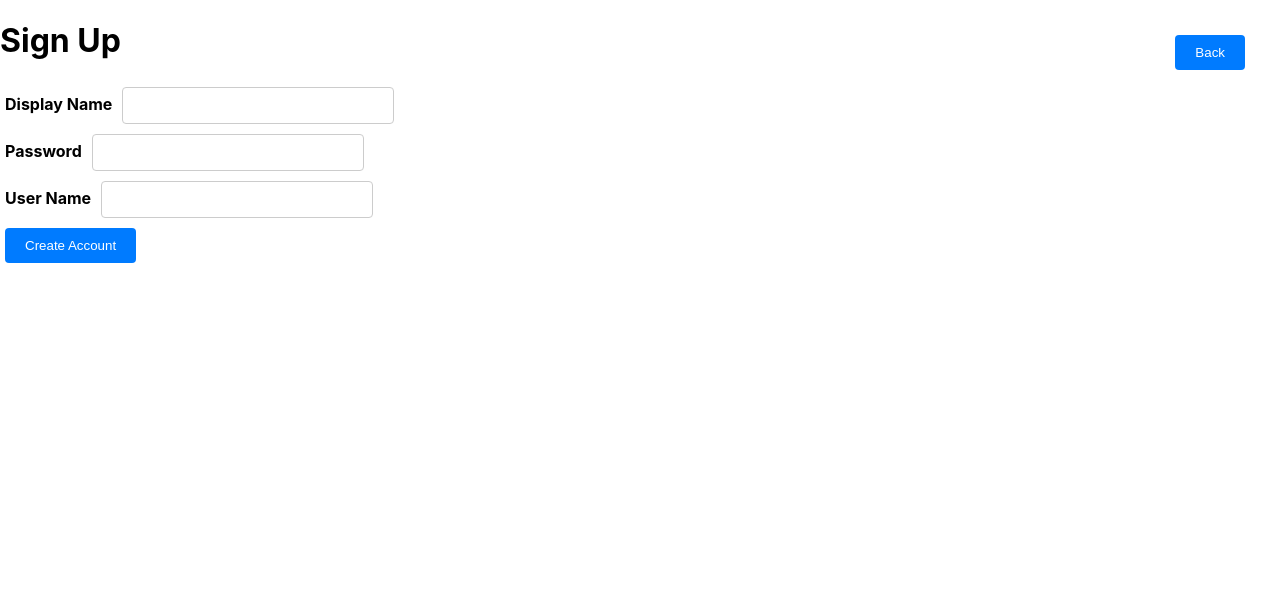
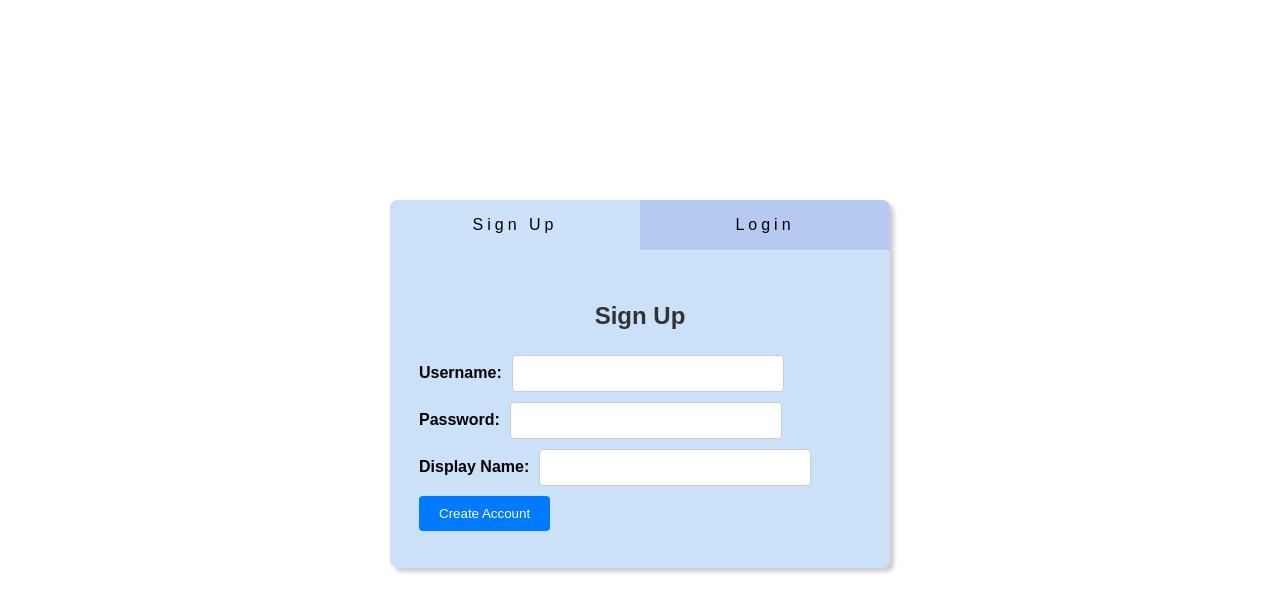
Before and after one commit to pwc88430/CodeHubProject, a React (Create React App) app in the folder client/: page / in a window 1280 px wide. Shown: the top 612 px of the page. Built offline with nearby package versions, Linux system fonts and the light colour scheme.

Commit message:
consolidated login and signup pages

```diff
--- a/client/src/App.js
+++ b/client/src/App.js
@@ -6,14 +6,17 @@ import "./RecordingPage.css";
 import HomePage from "./HomePage";
 import { useState } from "react";
 import SignUpForm from "./SignUpForm";
+import LoginSignPage from "./loginSignPage";
+import "./LoginSignPage.css";
 
 function App() {
-    const [screen, setScreen] = useState("signUpPage");
+    const [screen, setScreen] = useState("loginSign");
     const [userInfo, setUserInfo] = useState({
         username: sessionStorage.getItem("voxUsername"),
         password: sessionStorage.getItem("voxPassword"),
         secretKey: sessionStorage.getItem("voxSecretKey"),
     });
+    const [error, setError] = useState("");
 
     useEffect(() => {
         console.log(userInfo);
@@ -33,14 +36,12 @@ function App() {
             hashed: hashed,
         };
 
-        console.log("username: " + username + "  password:" + password);
-
         xhr.onload = () => {
             if (xhr.readyState === 4 && xhr.status === 200) {
                 if (xhr.response == "") return;
-                console.log(xhr.response);
-                console.log("successful");
+
                 const result = JSON.parse(xhr.response);
+                console.log(result);
                 sessionStorage.setItem("voxUsername", result.username);
                 sessionStorage.setItem("voxPassword", result.password);
                 sessionStorage.setItem("voxSecretKey", result.secretKey);
@@ -61,7 +62,13 @@ function App() {
         sessionStorage.setItem("voxUsername", "");
         sessionStorage.setItem("voxPassword", "");
         sessionStorage.setItem("voxSecretKey", "");
-        toHomePage();
+        setUserInfo({
+            username: "",
+            password: "",
+            secretKey: "",
+        });
+        toMainPage();
+        console.log(userInfo);
     }
 
     function toRecordingPage() {
@@ -79,19 +86,13 @@ function App() {
     }
 
     if (screen === "main") {
-        return (
-            <div className="App">
-                <LoginForm changeScreen={toRecordingPage} toHomePage={toMainPage} toSignUpForm={toSignUpForm} signInUser={signInUser} />
-            </div>
-        );
+        return <LoginSignPage signInUser={signInUser} error={error} />;
     } else if (screen === "recordingPage") {
         return <RecordingPage changeScreen={toMainPage} />;
     } else if (screen === "homePage") {
         return <HomePage signOutUser={signOutUser} userInfo={userInfo} />;
-    } else if (screen === "signUpPage") {
-        return <SignUpForm changeScreen={toMainPage} />;
     } else if (screen == "loginSign") {
-        //return <LoginSignPage />;
+        return <LoginSignPage signInUser={signInUser} />;
     }
 }
 
--- a/client/src/HomePage.js
+++ b/client/src/HomePage.js
@@ -18,7 +18,9 @@ function HomePage({ userInfo, signOutUser }) {
                     </button>
                 </div>
 
-                <button id="back">Back</button>
+                <button id="back" onClick={signOutUser}>
+                    Sign Out
+                </button>
             </header>
             <h1>Welcome {userInfo.username}!</h1>
         </>
--- a/client/src/LoginForm.css
+++ b/client/src/LoginForm.css
@@ -1,4 +1,4 @@
-form {
+.form {
     display: flex;
     flex-direction: column;
 }
@@ -15,7 +15,7 @@ input {
     border-radius: 4px;
 }
 
-button {
+.button {
     background-color: #007bff;
     color: #fff;
     border: none;
@@ -44,6 +44,7 @@ h2 {
 label {
     width: 120px;
     margin: 5px;
+    color: black;
 }
 
 input {
--- a/client/src/LoginForm.js
+++ b/client/src/LoginForm.js
@@ -4,10 +4,10 @@ function LoginForm({ changeScreen, toHomePage, toSignUpForm, signInUser }) {
     const [username, setUsername] = useState("");
     const [password, setPassword] = useState("");
 
-    const handleSubmit = (e) => {
-        e.preventDefault();
-        toHomePage();
-    };
+    //const handleSubmit = (e) => {
+    //  e.preventDefault();
+    // toHomePage();
+    // };
 
     const userNameEl = document.querySelector("#username");
     const passwordEl = document.querySelector("#password");
@@ -18,7 +18,7 @@ function LoginForm({ changeScreen, toHomePage, toSignUpForm, signInUser }) {
     return (
         <div>
             <h2>Login</h2>
-            <form onSubmit={handleSubmit}>
+            <div id="form">
                 <div>
                     <label htmlFor="username">Username:</label>
                     <input type="text" id="username" value={username} onChange={(e) => setUsername(e.target.value)} />
@@ -27,12 +27,14 @@ function LoginForm({ changeScreen, toHomePage, toSignUpForm, signInUser }) {
                     <label htmlFor="password">Password:</label>
                     <input type="password" id="password" value={password} onChange={(e) => setPassword(e.target.value)} />
                 </div>
-                <button type="submit" onClick={signIn}>
+                <button className="button" type="submit" onClick={signIn}>
                     Log in
                 </button>
-            </form>
-            <button onClick={changeScreen}>Create Test Recording</button>
-            <button onClick={toSignUpForm}>Don't have an account? Sign up!</button>
+            </div>
+
+            <button className="button" onClick={toSignUpForm}>
+                Don't have an account? Sign up!
+            </button>
         </div>
     );
 }
--- a/client/src/LoginSignPage.css
+++ b/client/src/LoginSignPage.css
@@ -2,58 +2,46 @@ body {
     margin: 0;
     padding: 0;
     font-family: sans-serif;
-    background: #f5abc9;
+    background: #ffffff;
     color: grey;
-}
-
-img {
-    display: block;
-    width: 100%;
-    border-radius: 0.5rem;
-    object-fit: cover;
-    height: 30rem;
-    margin-bottom: 2rem;
-}
-
-.section-center {
-    width: 90vw;
-    margin: 0 auto;
-    max-width: 1170px;
-    min-width: 340px;
-    padding: 5rem 0;
+    display: flex;
+    justify-content: center;
 }
 
 .tabs {
-    background: #ffe5e2;
+    margin-top: 200px;
+    background: #cbe1f7;
     border-radius: 0.5rem;
     grid-template-rows: auto 1fr;
+    box-shadow: 4px 4px 4px rgba(0, 0, 0, 0.2);
+    min-width: 500px;
 }
 
-.button {
+.mainButton {
     padding: 1rem 0;
     border: none;
     font-size: 1rem;
     background: #b6c9f0;
     cursor: pointer;
-    transition: all 0.3s linear;
+    transition: all 0.1s linear;
     letter-spacing: 0.25rem;
 }
 
 .btn-container {
     display: grid;
-    grid-template-columns: 1fr 1fr 1fr;
+    grid-template-columns: 1fr 1fr;
 }
 
-.button:nth-child(1) {
+.mainButton:nth-child(1) {
     border-top-left-radius: 0.5rem;
 }
 
-.button:nth-child(3) {
+.mainButton:nth-child(2) {
     border-top-right-radius: 0.5rem;
 }
 
-.button:hover:not(.live) {
-    background: #e93b81;
+.mainButton:hover:not(.live) {
+    background: #6485f2;
     color: white;
 }
 
@@ -81,6 +69,23 @@ img {
     display: block;
 }
 
-.button.live {
-    background: #ffe5e2;
+.mainButton.live {
+    background: #cbe1f7;
 }
+
+.error {
+    display: none;
+}
+
+.error.live {
+    margin-top: 10px;
+    width: 500px;
+    height: 100px;
+    background-color: rgb(247, 228, 228);
+    border-radius: 0.5rem;
+    border: 1px solid red;
+    box-shadow: 4px 4px 4px rgba(0, 0, 0, 0.2);
+    padding: 10px;
+    color: red;
+    display: block;
+}
--- a/client/src/SignUpForm.js
+++ b/client/src/SignUpForm.js
@@ -1,11 +1,11 @@
-export default function SignUpForm({ changeScreen }) {
+export default function SignUpForm() {
     function logResult(result) {
         console.log(result);
     }
     function signUpUser() {
         const displayNameEl = document.querySelector("#displayName");
-        const passwordEl = document.querySelector("#password");
-        const userNameEl = document.querySelector("#username");
+        const passwordEl = document.querySelector("#signupPassword");
+        const userNameEl = document.querySelector("#signupUsername");
 
         const body = {
             username: userNameEl.value,
@@ -31,22 +31,23 @@ export default function SignUpForm({ changeScreen }) {
 
     return (
         <>
-            <h1>Sign Up</h1>
+            <h2>Sign Up</h2>
             <div>
-                <label>Display Name</label>
+                <label>Username:</label>
+                <input id="signupUsername"></input>
+            </div>
+            <div>
+                <label>Password:</label>
+                <input id="signupPassword"></input>
+            </div>
+
+            <div>
+                <label>Display Name:</label>
                 <input id="displayName"></input>
             </div>
-            <div>
-                <label>Password</label>
-                <input id="password"></input>
-            </div>
-            <div>
-                <label>User Name</label>
-                <input id="username"></input>
-            </div>
-            <button onClick={signUpUser}>Create Account</button>
-            <button className="button" id="back" onClick={changeScreen}>
-                Back
+
+            <button className="button" onClick={signUpUser}>
+                Create Account
             </button>
         </>
     );
--- a/client/src/loginSignPage.js
+++ b/client/src/loginSignPage.js
@@ -1 +1,53 @@
-export default function LoginSignPage() {}
+import LoginForm from "./LoginForm";
+import SignUpForm from "./SignUpForm";
+import { useRef } from "react";
+
+export default function LoginSignPage({ signInUser, error }) {
+    function changeTabs(event) {
+        const btns = document.querySelectorAll(".mainButton");
+        const articles = document.querySelectorAll(".content");
+
+        const id = event.target.dataset.id;
+
+        if (id) {
+            btns.forEach((btn) => {
+                btn.classList.remove("live");
+            });
+            event.target.classList.add("live");
+
+            articles.forEach((article) => {
+                article.classList.remove("live");
+            });
+            const element = document.getElementById(id);
+            element.classList.add("live");
+        }
+    }
+
+    function signIn(username, password) {
+        signInUser(username, password, false);
+    }
+
+    return (
+        <>
+            <div className="tabs" onClick={changeTabs}>
+                <div className="btn-container">
+                    <button className="mainButton live" data-id="signup">
+                        Sign Up
+                    </button>
+                    <button className="mainButton" data-id="login">
+                        Login
+                    </button>
+                </div>
+                <div className="tabs-content">
+                    <div className="content live" id="signup">
+                        <SignUpForm />
+                    </div>
+                    <div className="content" id="login">
+                        <LoginForm signInUser={signIn} />
+                    </div>
+                </div>
+            </div>
+            <div className="error">Error</div>
+        </>
+    );
+}
```
Also changed, not shown: 1 other file (tests, documents, lock files or other folders).
